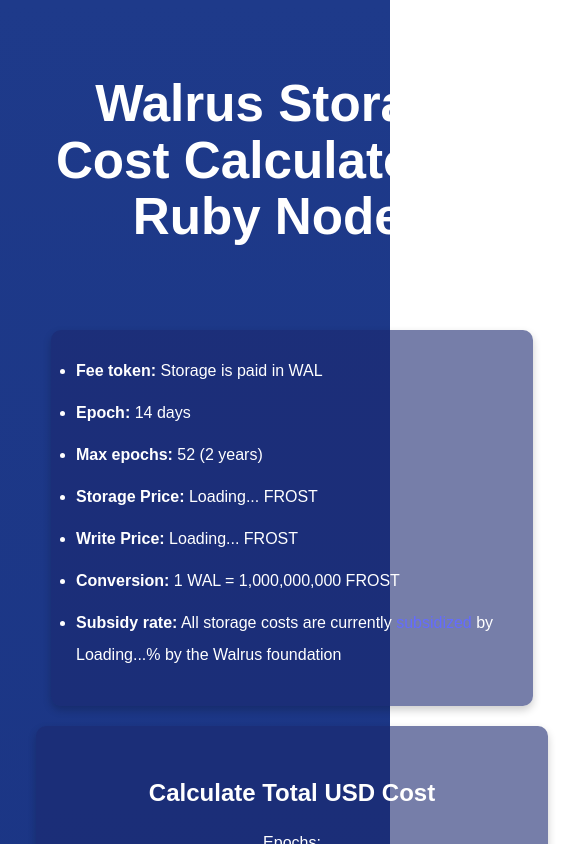
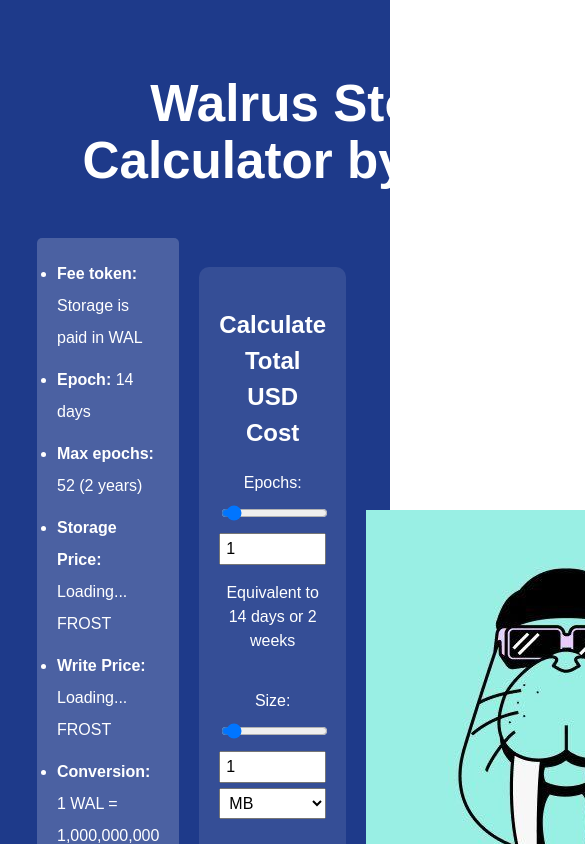
Before and after one commit to ruby-nodes/walrus-calculator, a React (Vite) app: page / in a window 390 px wide. Shown: the top 844 px of the page, 585 px wide, since content can reach past the window. Built offline with nearby package versions, Linux system fonts and the light colour scheme; no server answers.

Commit message:
Revert "Try to optimize the mobile version"
This reverts commit a0f0c307513f497e9a6ce768da00473abcc9cae4.

```diff
--- a/src/App.css
+++ b/src/App.css
@@ -4,7 +4,6 @@
   font-family: Arial, sans-serif;
   margin: 0;
   padding: 0;
-  background-image: linear-gradient(to bottom, #1e3a8a, #193281);
 }
 
 #root {
@@ -59,32 +58,25 @@
   display: flex;
   flex-direction: column;
   align-items: center;
-  padding: 20px 0;
-  width: 100%;
-  max-width: 1280px;
-  margin: 0 auto;
+  padding: 5px;
 }
 
 .calculation-section {
-  background: rgba(28, 41, 113, 0.6);
-  padding: 30px 40px;
+  background: rgba(255, 255, 255, 0.1);
+  padding: 20px;
   border-radius: 10px;
-  width: 40%;
-  max-width: 500px;
-  min-width: 380px;
+  width: 80%;
+  max-width: 600px;
   display: flex;
   flex-direction: column;
   align-items: center;
-  color: white;
-  box-shadow: 0 4px 8px rgba(0, 0, 0, 0.2);
 }
 
 .input-group {
   display: flex;
   flex-direction: column;
-  align-items: center;
-  margin-bottom: 25px;
-  width: 100%;
+  align-items: flex-start;
+  margin-bottom: 20px;
 }
 
 .input-group label {
@@ -96,19 +88,16 @@
 .input-group input,
 .input-group select {
   margin-top: 5px;
-  padding: 8px 10px;
+  padding: 5px;
   font-size: 1em;
   width: 100%;
   max-width: 300px;
   box-sizing: border-box;
-  border-radius: 5px;
-  border: 1px solid #ccc;
 }
 
 .result {
-  font-size: 1.7em;
-  margin-top: 30px;
-  font-weight: bold;
+  font-size: 1.5em;
+  margin-top: 20px;
 }
 
 .walrus-footer {
@@ -125,27 +114,23 @@
 
 .form-container {
   display: flex;
-  flex-direction: row;
   align-items: center;
-  justify-content: space-around;
+  justify-content: center;
   gap: 20px;
-  max-width: 1200px;
-  margin: 0 auto;
-  padding: 0 20px;
 }
 
 .walrus-logo {
-  max-width: 350px;
+  max-width: 450px; /* Tripled the size */
   height: auto;
-  margin-left: auto;
-  margin-right: 20px;
 }
 
 ul {
   text-align: left;
   list-style-type: disc;
-  margin-left: 0;
-  padding-left: 20px;
+  margin-left: 20px;
+  padding: 30px; /* Add a bit more padding */
+  background-color: rgba(255, 255, 255, 0.2); /* Slightly different background */
+  border-radius: 5px;
   line-height: 2; /* Add more horizontal spacing between list elements */
 }
 
@@ -158,41 +143,9 @@
 }
 
 .notes-list {
-  background: rgba(28, 41, 113, 0.6);
-  width: 30%;
-  max-width: 350px;
-  margin: 0; /* Remove auto margin for horizontal alignment */
+  width: 80%; /* Match the width of the central form */
+  max-width: 600px; /* Same max-width as the form */
+  margin: 0 auto; /* Center align the list */
   text-align: left;
-  padding: 25px;
-  border-radius: 10px;
-  box-shadow: 0 4px 8px rgba(0, 0, 0, 0.2);
-  list-style-type: disc;
+  padding: 20px; /* Increased padding to match the form */
 }
-
-@media (max-width: 768px) {
-  .form-container {
-    flex-direction: column;
-    align-items: center;
-    padding: 10px;
-  }
-
-  .notes-list {
-    margin-top: 20px;
-    width: 90%;
-    max-width: none;
-  }
-
-  .calculation-section {
-    width: 90%;
-    max-width: none;
-    margin-bottom: 20px;
-  }
-
-  .walrus-logo {
-    display: none;
-  }
-
-  .walrus-main {
-    padding: 10px;
-  }
-}
--- a/src/App.tsx
+++ b/src/App.tsx
@@ -129,7 +129,6 @@
             <li><strong>Conversion:</strong> 1 WAL = 1,000,000,000 FROST</li>
             <li><strong>Subsidy rate:</strong> All storage costs are currently <a href="https://www.walrus.xyz/blog/wal-staking-rewards" target="_blank">subsidized</a> by {subsidyRate !== null ? (subsidyRate * 100) : 'Loading...'}% by the Walrus foundation</li>
           </ul>
-
           <section className="calculation-section">
             <h2>Calculate Total USD Cost</h2>
 
@@ -139,7 +138,7 @@
                 <input
                   type="range"
                   min="1"
-                  max="52"
+                  max="52" // Updated max value for epochs slider
                   value={epochs}
                   onChange={(e) => setEpochs(Number(e.target.value))}
                 />
@@ -161,7 +160,7 @@
                   type="range"
                   min="1"
                   max="1000"
-                  step="5"
+                  step="5" // Set step to 5
                   value={megabytes}
                   onChange={(e) => setMegabytes(Number(e.target.value))}
                 />
@@ -195,7 +194,6 @@
 
             <p className="result">Total USD Cost: ${totalUSDCost.toFixed(2)}</p>
           </section>
-
           <img
             src="/Walrus_Logo_4e51f3e010.jpg"
             alt="Walrus Logo"
```
